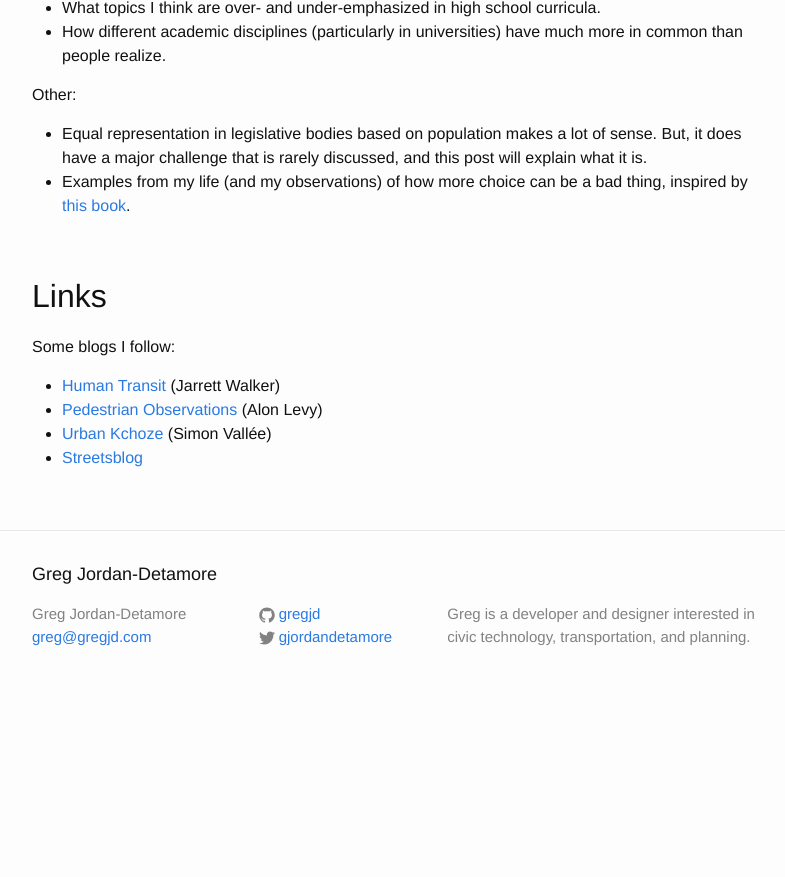
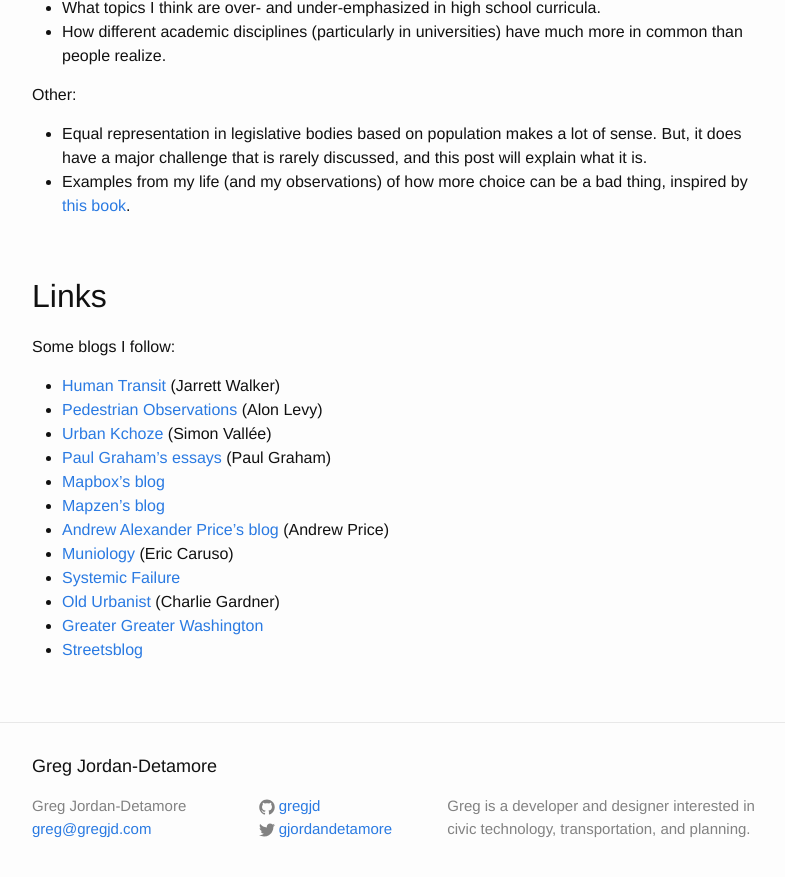
Before and after one commit to gregjd/gregjd.github.io, a Jekyll site: the page built from blog/index.md, in a window 1280 px wide and 900 px high, scrolled down 1383 px. Shown: the top 877 px of the window, without its empty margins (238-1023 px from the left). Built offline with Jekyll 4.4.1, drawn with Linux system fonts in a browser that asks for light colours; Markdown is read by kramdown in place of the engine named in the settings; before the commit the page ends 2091 px from its top, so only the background shows below that.

Commit message:
Add more blogs to list of links

```diff
--- a/blog/index.md
+++ b/blog/index.md
@@ -63,4 +63,12 @@
 * [Human Transit](http://www.humantransit.org/) (Jarrett Walker)
 * [Pedestrian Observations](http://pedestrianobservations.wordpress.com/) (Alon Levy)
 * [Urban Kchoze](http://urbankchoze.blogspot.com/) (Simon Vallée)
+* [Paul Graham's essays](http://paulgraham.com/articles.html) (Paul Graham)
+* [Mapbox's blog](https://www.mapbox.com/blog/)
+* [Mapzen's blog](https://mapzen.com/blog)
+* [Andrew Alexander Price's blog](http://www.andrewalexanderprice.com/blog.php#.Vvg9GfkrLs0) (Andrew Price)
+* [Muniology](https://muniology.wordpress.com/) (Eric Caruso)
+* [Systemic Failure](https://systemicfailure.wordpress.com/)
+* [Old Urbanist](http://oldurbanist.blogspot.com/) (Charlie Gardner)
+* [Greater Greater Washington](http://greatergreaterwashington.org/)
 * [Streetsblog](http://www.streetsblog.org/)
```
